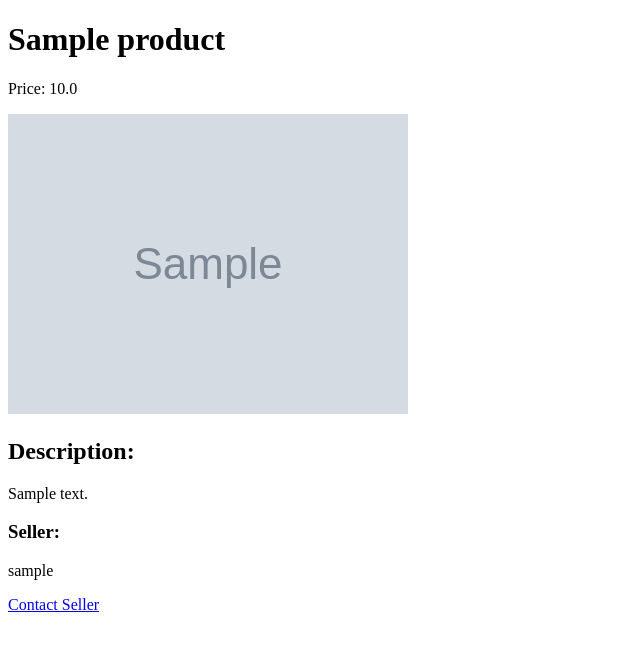
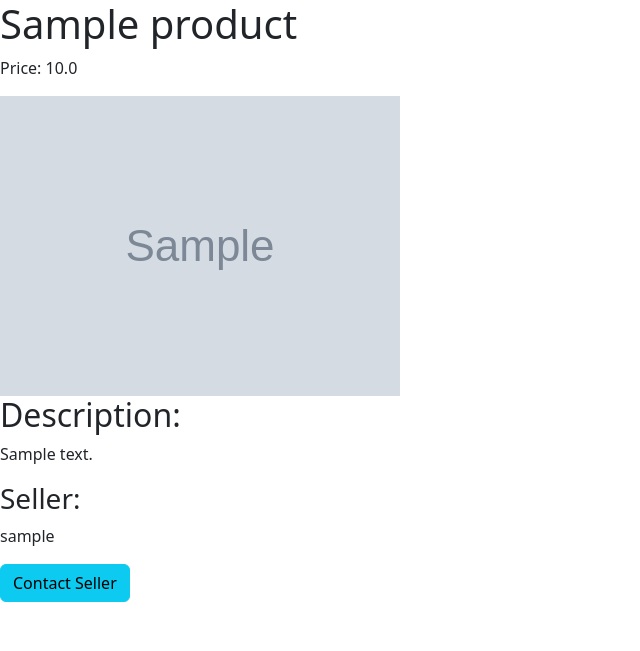
Before and after one commit to qdanq/e-commerce-django, a Django app: page /items/1/ in a window 1280 px wide. Shown: the top 651 px of the page, without its empty margins (0-640 px from the left). Run offline with Django 5.2, Linux system fonts and the light colour scheme; tables that the repository leaves empty hold one stand-in row (values such as "Sample post"); grey boxes marked "Sample" are stand-in pictures.

Commit message:
Customize contact button.

```diff
--- a/eCommerce/item/templates/detail.html
+++ b/eCommerce/item/templates/detail.html
@@ -4,6 +4,8 @@
     <meta charset="UTF-8">
     <meta name="viewport" content="width=device-width, initial-scale=1.0">
     <meta http-equiv="X-UA-Compatible" content="ie=edge">
+    <link href="https://cdn.jsdelivr.net/npm/bootstrap@5.3.2/dist/css/bootstrap.min.css" rel="stylesheet" integrity="sha384-T3c6CoIi6uLrA9TneNEoa7RxnatzjcDSCmG1MXxSR1GAsXEV/Dwwykc2MPK8M2HN" crossorigin="anonymous">
+    <link rel="icon" href="./favicon.ico" type="image/x-icon">
     <title>e-commerce</title>
   </head>
   <body>
@@ -23,6 +25,9 @@
       <h3>Seller:</h3>
       <p>{{ product.created_by }}</p>
     </div>
-       <a href="{% url 'conversation:new' product.id %}">Contact Seller</a>
+
+    <div class="">
+       <a href="{% url 'conversation:new' product.id %}", class="btn btn-info ">Contact Seller</a>
+    </div>
   </body>
 </html>
```
